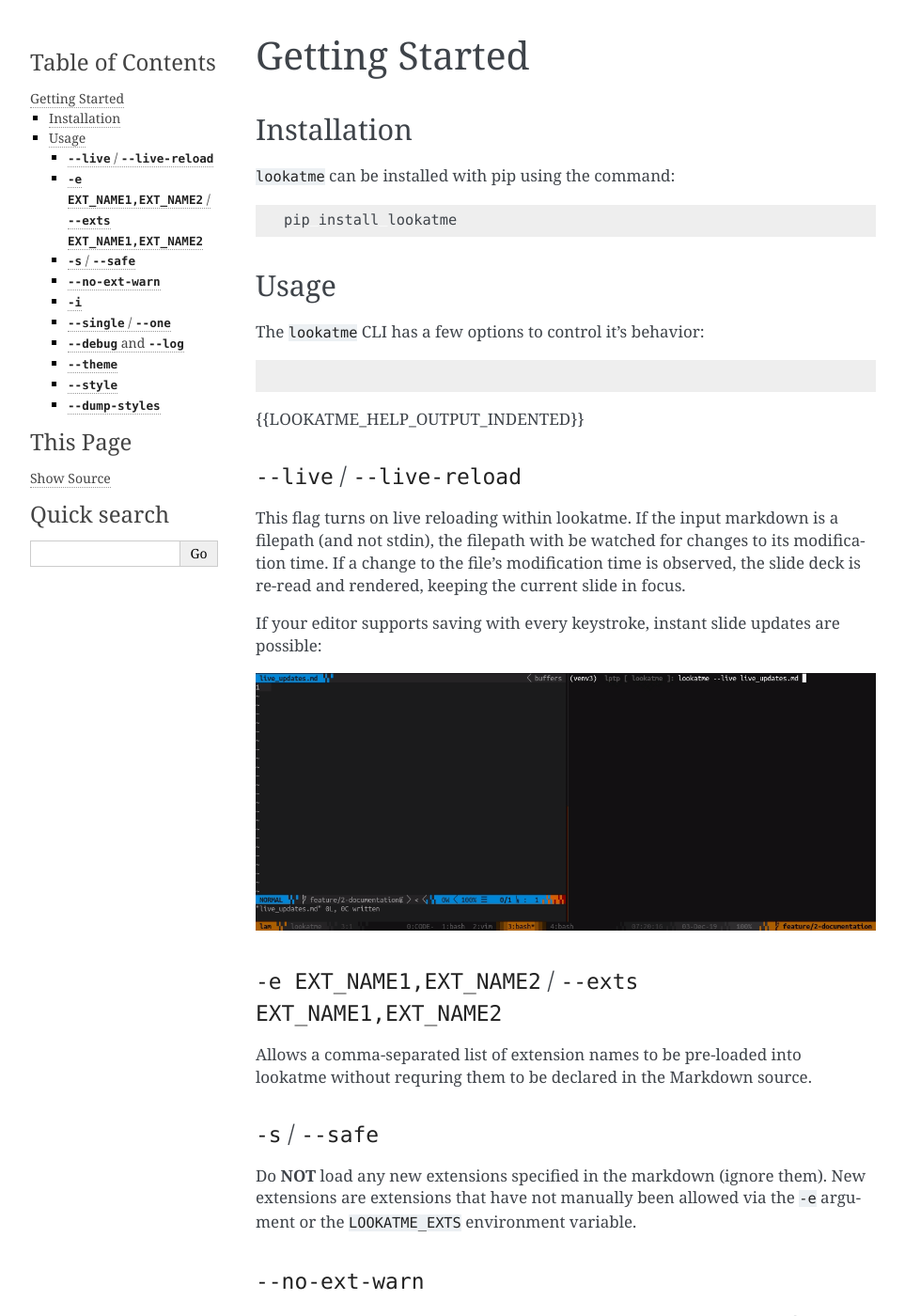
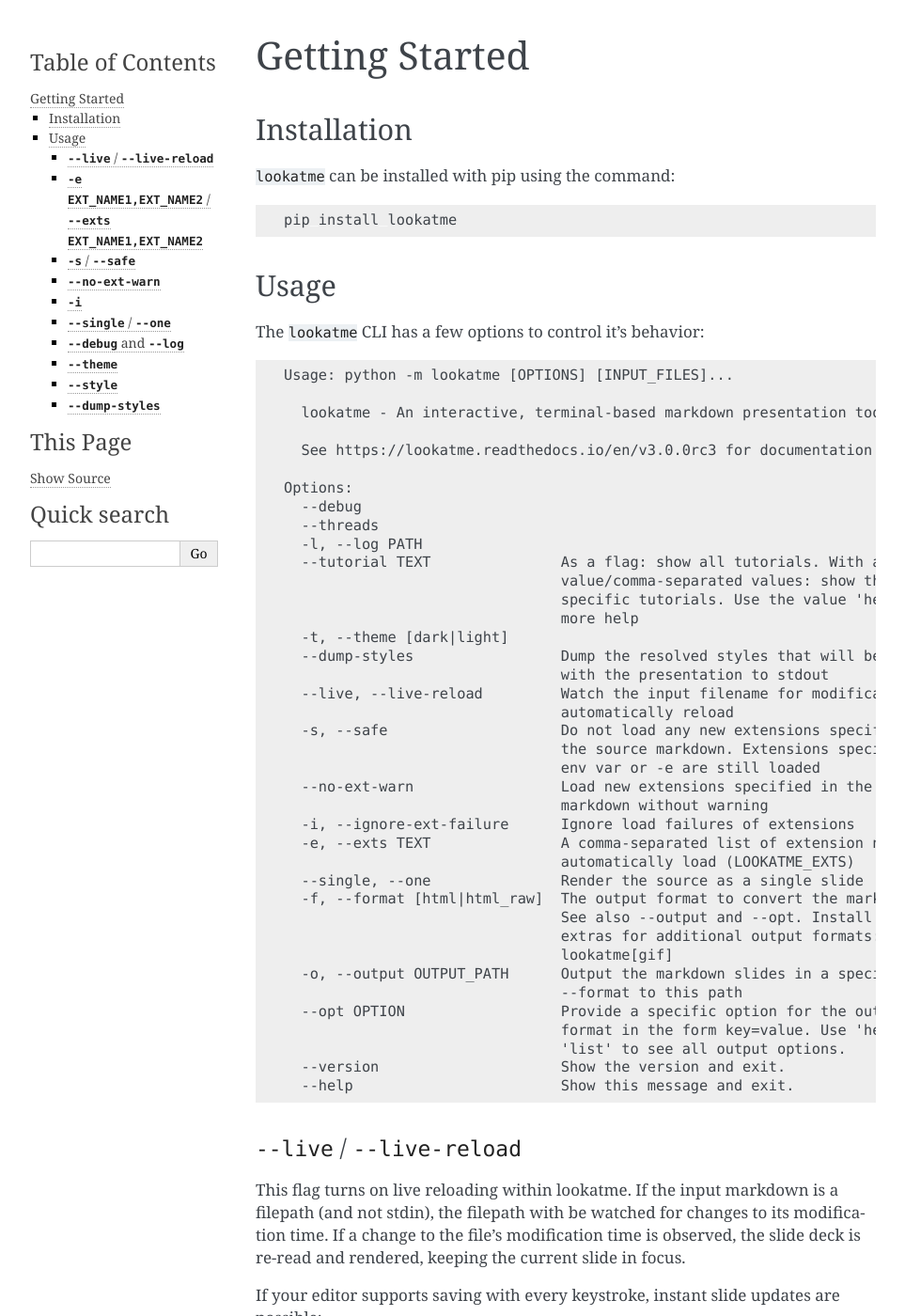
Before and after one commit to d0c-s4vage/lookatme, a Sphinx documentation site: the page built from docs/source/getting_started.rst, in a window 1280 px wide and 1400 px high. Shown: the whole window at 94% size, without its empty margins (148-1111 px from the left). Built offline with Sphinx 7.4.7, drawn with Linux system fonts in a browser that asks for light colours; pages that are not in the unit, such as notebooks, are missing from menus; the version number could not be read and is left out; the version number is read from the project's files by our own code.

Commit message:
Commit for v3.0.0rc3

```diff
--- a/docs/source/conf.py
+++ b/docs/source/conf.py
@@ -47,7 +47,7 @@
 
 
 # The full version, including alpha/beta/rc tags
-release = os.environ.get("READTHEDOCS_VERSION", '{{VERSION}}')
+release = os.environ.get("READTHEDOCS_VERSION", '3.0.0rc3')
 
 
 # -- General configuration ---------------------------------------------------
--- a/docs/source/getting_started.rst
+++ b/docs/source/getting_started.rst
@@ -20,7 +20,45 @@
 
 .. code-block:: text
 
-{{LOOKATME_HELP_OUTPUT_INDENTED}}
+    Usage: python -m lookatme [OPTIONS] [INPUT_FILES]...
+
+      lookatme - An interactive, terminal-based markdown presentation tool.
+
+      See https://lookatme.readthedocs.io/en/v3.0.0rc3 for documentation
+
+    Options:
+      --debug
+      --threads
+      -l, --log PATH
+      --tutorial TEXT               As a flag: show all tutorials. With a
+                                    value/comma-separated values: show the
+                                    specific tutorials. Use the value 'help' for
+                                    more help
+      -t, --theme [dark|light]
+      --dump-styles                 Dump the resolved styles that will be used
+                                    with the presentation to stdout
+      --live, --live-reload         Watch the input filename for modifications and
+                                    automatically reload
+      -s, --safe                    Do not load any new extensions specified in
+                                    the source markdown. Extensions specified via
+                                    env var or -e are still loaded
+      --no-ext-warn                 Load new extensions specified in the source
+                                    markdown without warning
+      -i, --ignore-ext-failure      Ignore load failures of extensions
+      -e, --exts TEXT               A comma-separated list of extension names to
+                                    automatically load (LOOKATME_EXTS)
+      --single, --one               Render the source as a single slide
+      -f, --format [html|html_raw]  The output format to convert the markdown to.
+                                    See also --output and --opt. Install lookatme
+                                    extras for additional output formats:
+                                    lookatme[gif]
+      -o, --output OUTPUT_PATH      Output the markdown slides in a specific
+                                    --format to this path
+      --opt OPTION                  Provide a specific option for the output
+                                    format in the form key=value. Use 'help' or
+                                    'list' to see all output options.
+      --version                     Show the version and exit.
+      --help                        Show this message and exit.
 
 ``--live`` / ``--live-reload``
 ^^^^^^^^^^^^^^^^^^^^^^^^^^^^^^
--- a/lookatme/__init__.py
+++ b/lookatme/__init__.py
@@ -1 +1 @@
-VERSION = __version__ = "{{VERSION}}"
+VERSION = __version__ = "3.0.0rc3"
--- a/setup.py
+++ b/setup.py
@@ -50,7 +50,7 @@
 
 setup(
     name="lookatme",
-    version="{{VERSION}}",
+    version="3.0.0rc3",
     description="An interactive, command-line presentation tool",
     author="James Johnson",
     author_email="d0c.s4vage@gmail.com",
```
Also changed, not shown: 2 other files.
